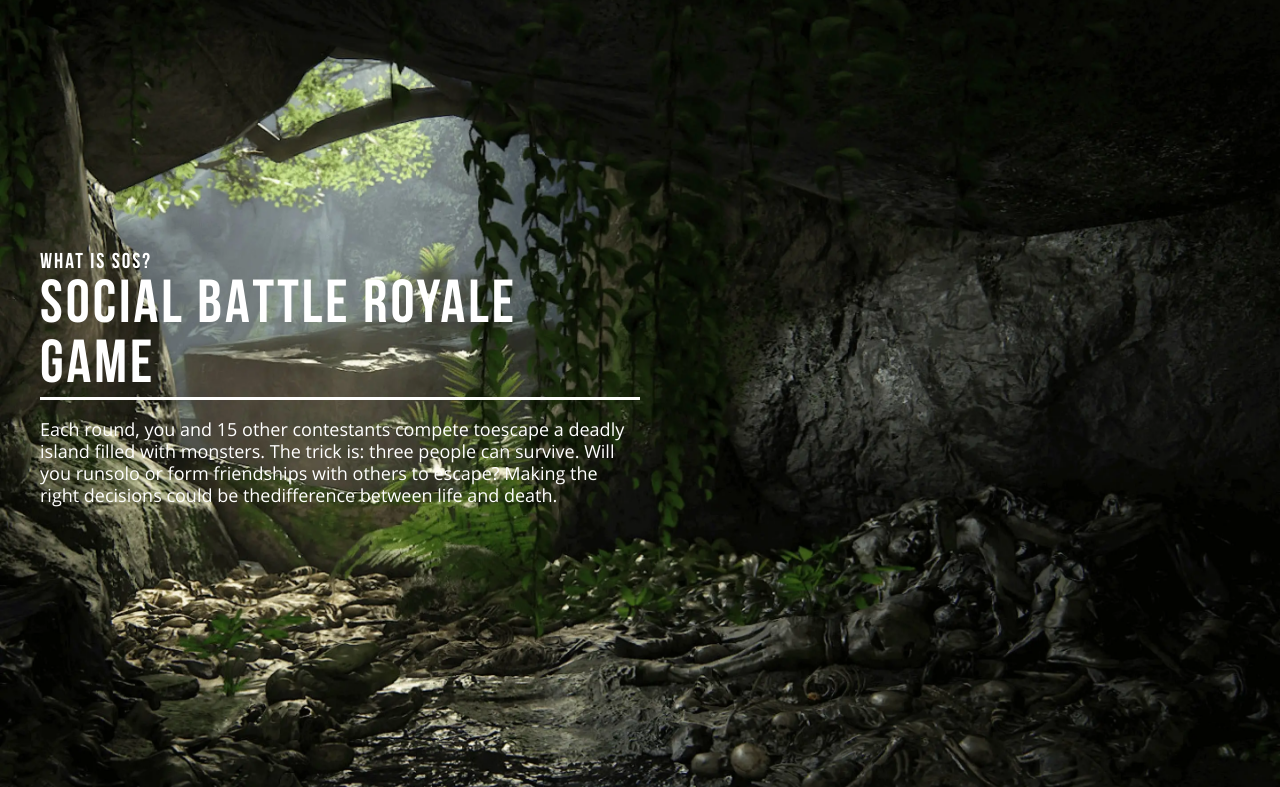
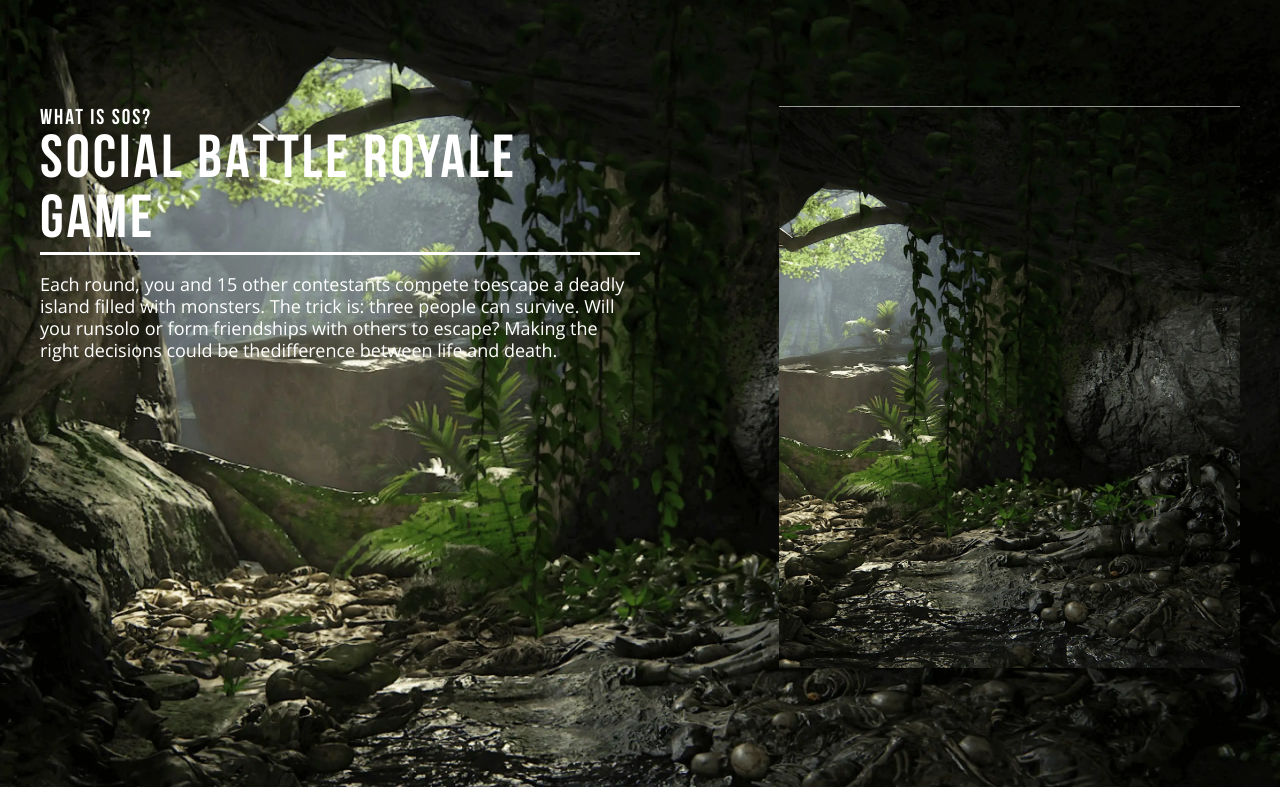
Before and after one commit to SergeyMalyuga/survive, an Angular app: page / in a window 1280 px wide. Shown: the part 813-1600 px from the top of the page. Built offline with nearby package versions, Linux system fonts and the light colour scheme.

Commit message:
Добавить swiper в story.component

```diff
--- a/src/app/features/story/story.component.html
+++ b/src/app/features/story/story.component.html
@@ -8,5 +8,21 @@
         three people can survive. Will you runsolo or form friendships with others to escape?
         Making the right decisions could be thedifference between life and death.</p>
     </div>
+    <div class="story__swiper">
+      <app-swiper [swiperType]="SwiperType.HERO">
+        <div class="swiper-slide">
+          <img src="./assets/images/raster/hero-bg-1.webp" alt="Отряд игроков на фоне ацтекской пирамиды" width="480" height="610">
+        </div>
+        <div class="swiper-slide">
+          <img src="./assets/images/raster/hero-bg-2.webp" alt="Пещера в джунглях" width="480" height="610">
+        </div>
+        <div class="swiper-slide">
+          <img src="./assets/images/raster/hero-bg-3.webp" alt="Джейкоб" width="480" height="610">
+        </div>
+        <div class="swiper-slide">
+          <img src="./assets/images/raster/hero-bg-4.webp" alt="Гробница внутри пирамиды" width="480" height="610">
+        </div>
+      </app-swiper>
+    </div>
   </div>
 </section>
--- a/src/app/features/story/story.component.scss
+++ b/src/app/features/story/story.component.scss
@@ -12,8 +12,9 @@
   align-items: center;
   justify-content: center;
 
-  &_content {
+  &__content {
     display: flex;
+    justify-content: space-between;
   }
 
   &__title {
@@ -37,4 +38,22 @@
     max-width: 600px;
     width: 100%;
   }
+
+  &__swiper {
+    max-width: 500px;
+    width: 100%;
+    height: 610px;
+
+    @media (width <= 1440px) {
+        width: calc(225px + 275 * ((100vw - 320px) / 1120));
+        height: calc(270px + 340 * ((100vw - 320px) / 1120));
+    }
+
+    img {
+      width: 100%;
+      height: 100%;
+      object-fit: cover;
+      object-position: center;
+    }
+  }
 }
--- a/src/app/features/story/story.component.ts
+++ b/src/app/features/story/story.component.ts
@@ -1,10 +1,13 @@
 import {ChangeDetectionStrategy, Component, EventEmitter, Input, Output, signal} from '@angular/core';
 import {ScrollToStoryDirective} from './directives/scroll-to-story.directive';
+import {SwiperComponent} from '../swiper/swiper.component';
+import {SwiperType} from '../../core/constants/const';
 
 @Component({
   selector: 'app-story',
   imports: [
-    ScrollToStoryDirective
+    ScrollToStoryDirective,
+    SwiperComponent
   ],
   templateUrl: './story.component.html',
   styleUrl: './story.component.scss',
@@ -20,4 +23,6 @@ export class StoryComponent {
   get isStoryScroll() {
     return this._isStoryScroll;
   }
+
+  protected readonly SwiperType = SwiperType;
 }
--- a/src/app/features/swiper/swiper.component.scss
+++ b/src/app/features/swiper/swiper.component.scss
@@ -1,7 +1,4 @@
 .swiper {
   width: 100%;
-  height: 100vh;
-  top: 0;
-  left: 0;
-  z-index: -1;
+  height: 100%;
 }
```
